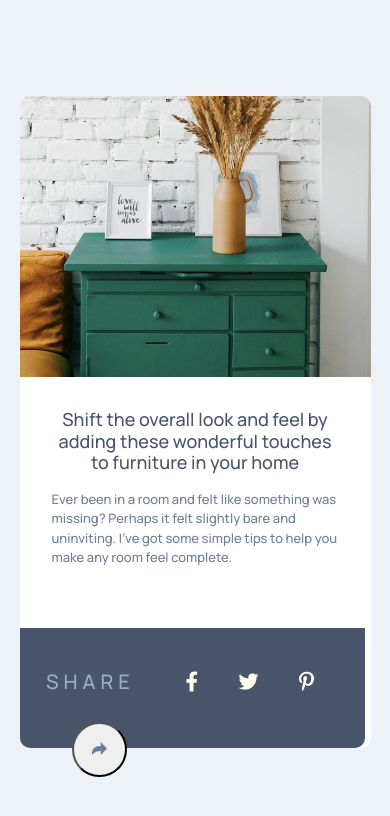
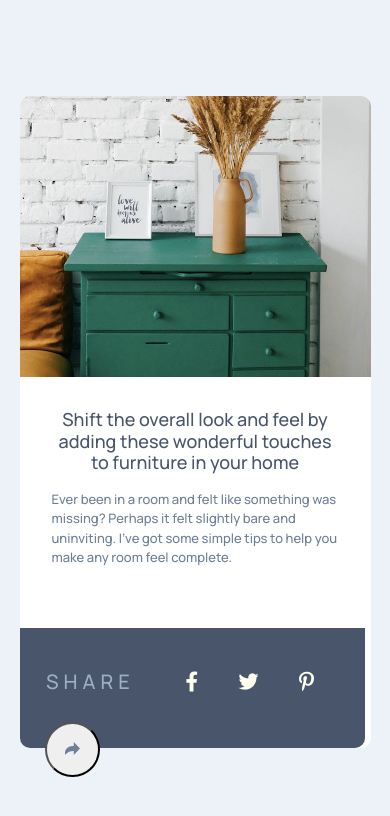
Before and after one commit to Ivet89/Article-preview-component, a plain HTML site: page index.html in a window 390 px wide. Both pictures are taken after a click on the button 307 px from the left and 663 px from the top of the page. Drawn offline with nearby package versions, Linux system fonts and the light colour scheme.

Commit message:
Update style.css

```diff
--- a/css/style.css
+++ b/css/style.css
@@ -170,7 +170,7 @@ button:focus {
     #unshare-btn {
         visibility: visible;
         border-radius: 50%;
-        margin-left: 47px;
+        margin-left: 20px;
     }
 
 }
```
